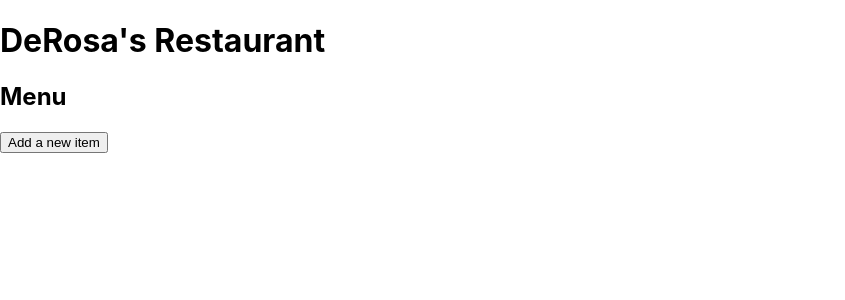
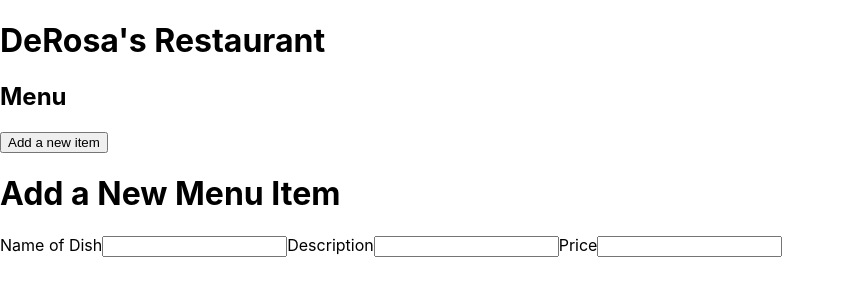
Before and after one commit to dderosa71/menu-project-phase-2, a React (Create React App) app in the folder your-app-name/: page / in a window 1280 px wide. Shown: the top 300 px of the page, without its empty margins (0-845 px from the left). Built offline with nearby package versions, Linux system fonts and the light colour scheme; no server answers.

Commit message:
AddNewItem component form built

```diff
--- /dev/null
+++ b/your-app-name/src/AddNewItem.js
@@ -0,0 +1,19 @@
+import React from "react"
+
+function AddNewItem(){
+    return(
+        <>
+        <h1>Add a New Menu Item</h1>
+        <form>
+            <label>Name of Dish</label>
+            <input type="text" id="name"></input>
+            <label>Description</label>
+            <input type="text" id="description"></input>
+            <label>Price</label>
+            <input type="text" id="name"></input>
+        </form>
+        </>
+    )
+}
+
+export default AddNewItem
--- a/your-app-name/src/App.js
+++ b/your-app-name/src/App.js
@@ -3,6 +3,7 @@ import './App.css';
 import Menu from "./Menu.js"
 import React, { useState, useEffect } from 'react';
 import Header from "./Headers.js"
+import AddNewItem from './AddNewItem';
 
 
 
@@ -39,6 +40,7 @@ function App() {
     <>
     <Header setMenuItems={setMenuItems} setNewItemScreen={setNewItemScreen} jsonURL={jsonURL}/>
     <Menu menuItems={menuItems}/>
+    <AddNewItem/>
     </>
   );
 }
```
